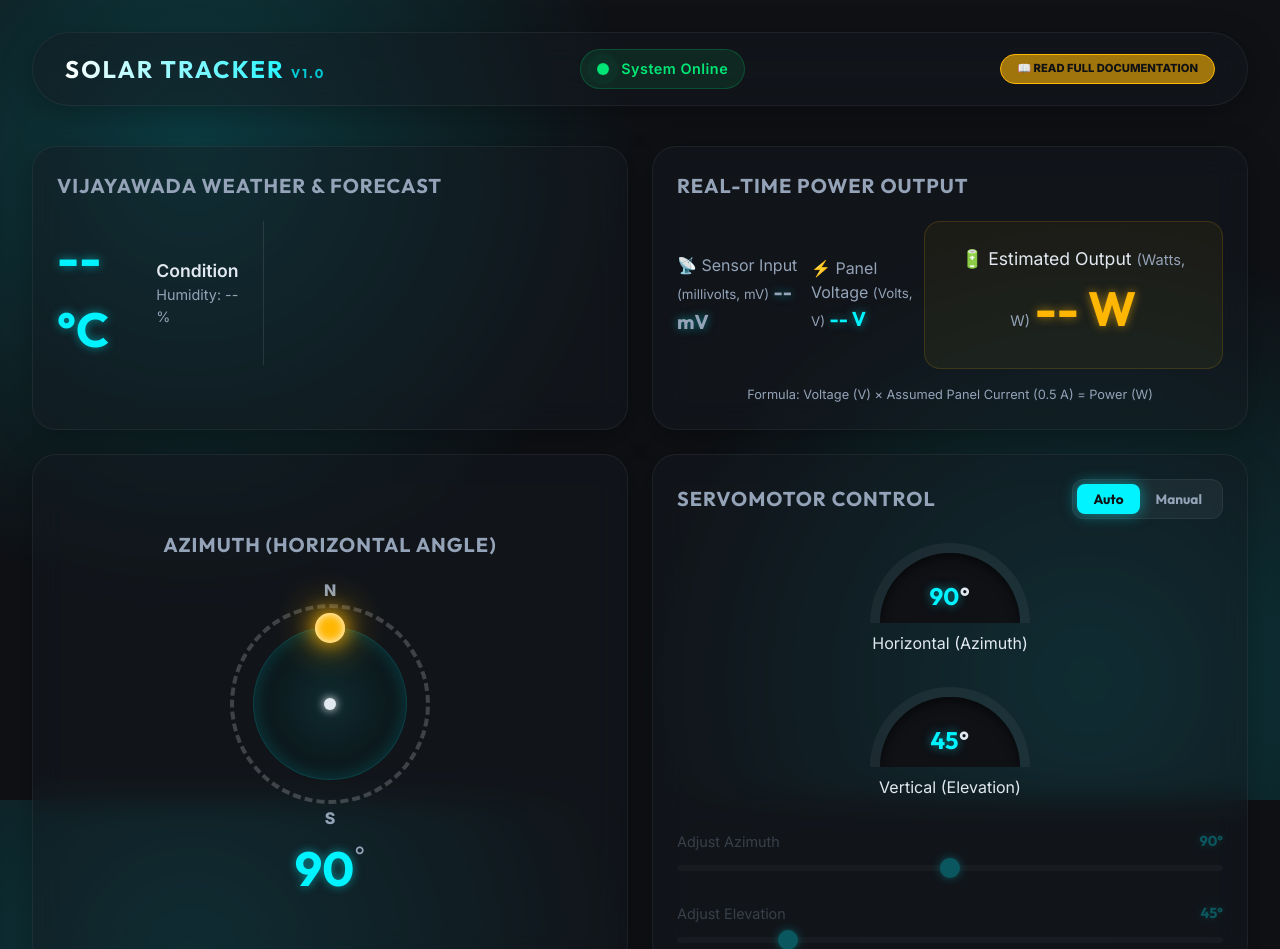
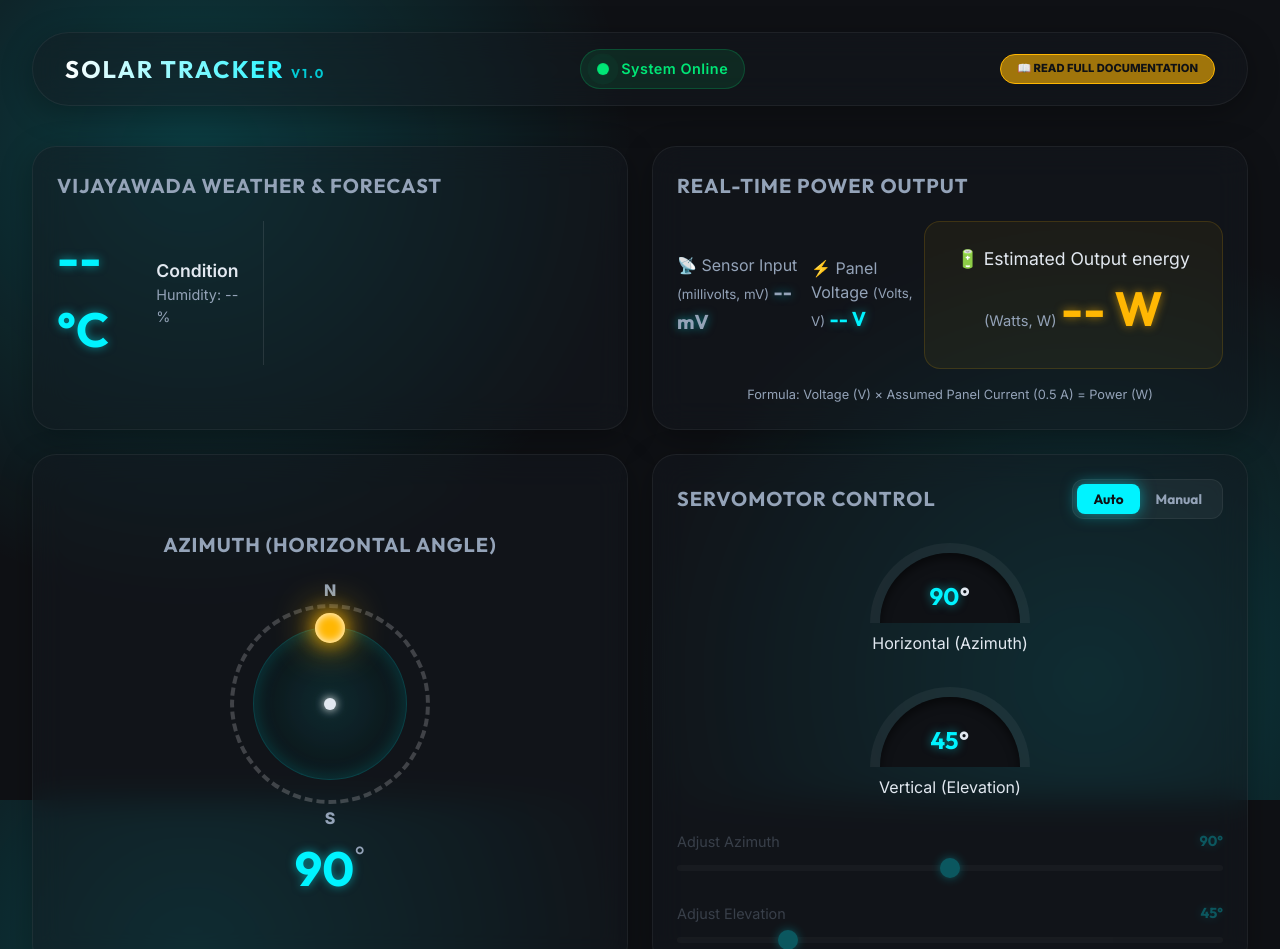
Before and after one commit to ramunarlapati-13/dual_axis_solar_monitor, a website with bundled scripts: page index.html in a window 1280 px wide. Shown: the top 949 px of the page. Built offline with nearby package versions, Linux system fonts and the light colour scheme.

Commit message:
Update index.html

```diff
--- a/index.html
+++ b/index.html
@@ -71,7 +71,7 @@
                     </div>
                     <!-- Output Watts -->
                     <div class="stat-item power-highlight">
-                        <span class="stat-label">🔋 Estimated Output <small style="color:var(--text-secondary);">(Watts,
+                        <span class="stat-label">🔋 Estimated Output energy <small style="color:var(--text-secondary);">(Watts,
                                 W)</small></span>
                         <span id="power-estimate" class="stat-value neon-text"
                             style="color: var(--amber-main); text-shadow: 0 0 10px var(--amber-glow);">-- W</span>
```
